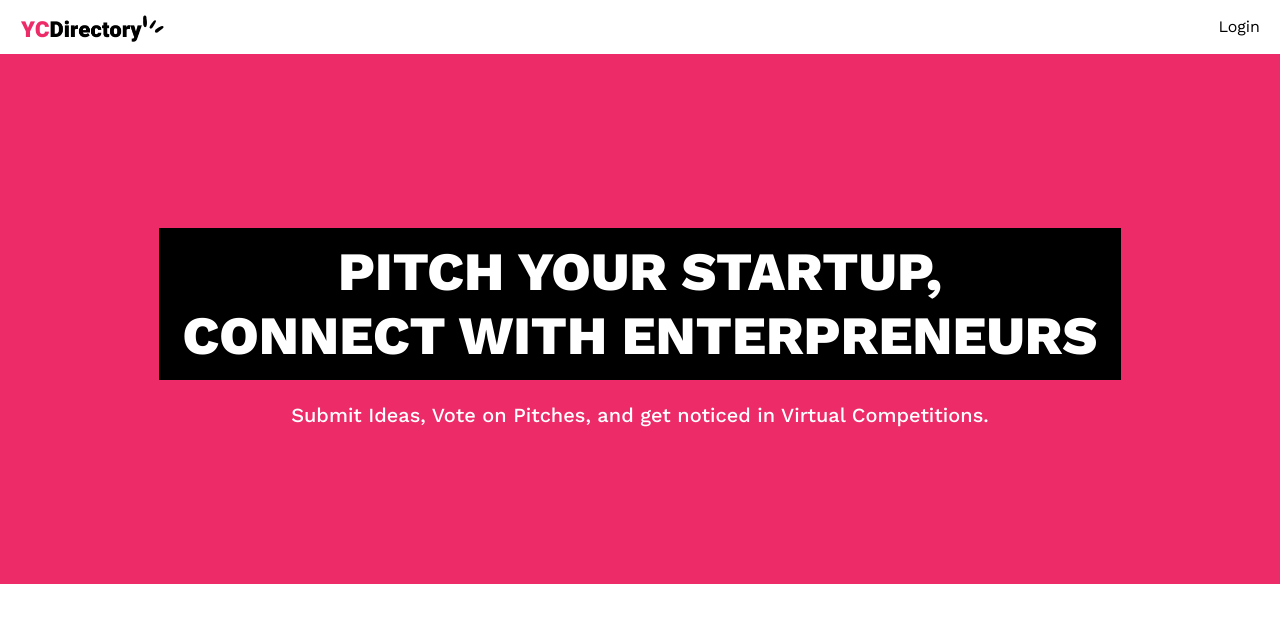
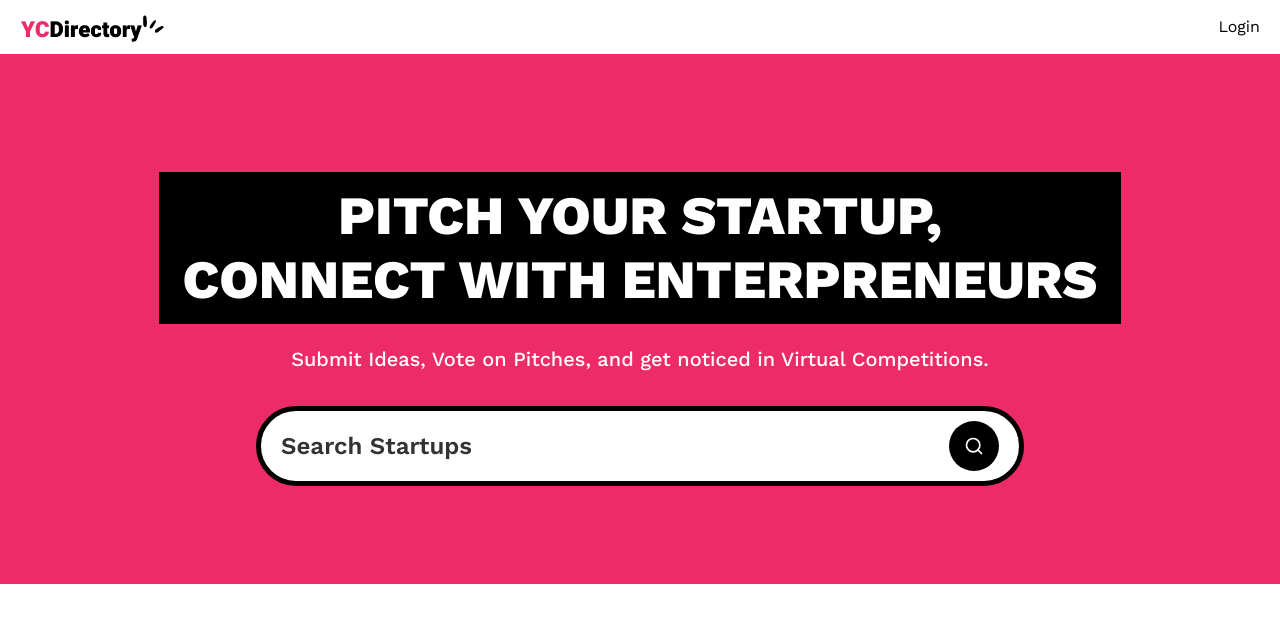
Before and after one commit to ekambains/yc_directory, a Next.js app: page / in a window 1280 px wide. Shown: the top 622 px of the page. Built offline with nearby package versions, Linux system fonts and the light colour scheme; no server answers.

Commit message:
Created the search bar, Hero section finally complete

```diff
--- a/app/(root)/layout.tsx
+++ b/app/(root)/layout.tsx
@@ -1,4 +1,4 @@
-import Navbar from "../components/Navbar";
+import Navbar from "../../components/Navbar";
 
 export default function Layout({ children }: Readonly<{ children: React.ReactNode}>) {
     return (
--- a/app/(root)/page.tsx
+++ b/app/(root)/page.tsx
@@ -1,6 +1,9 @@
-import Image from "next/image";
+import SearchForm from "@/components/SearchForm";
 
-export default function Home() {
+export default async function Home( {searchParams}: {
+  searchParams: Promise<{query?: string}>
+} ) {
+  const query = (await searchParams).query;
   return (
     <div>
       <section className="pink_container">
@@ -8,6 +11,7 @@
         <p className="sub-heading !max-w-3xl">
           Submit Ideas, Vote on Pitches, and get noticed in Virtual Competitions.
         </p>
+        <SearchForm query={query} />
       </section>
     </div>
   );
--- /dev/null
+++ b/components/SearchForm.tsx
@@ -0,0 +1,21 @@
+import React from 'react';
+import Form from "next/form";
+import SearchFormReset from '@/components/SearchFormReset';
+import { Search } from 'lucide-react';
+
+const SearchForm = ( {query}: {query?: string} ) => {
+
+    return (
+        <Form action="/" scroll={false} className='search-form' >
+            <input name='query' defaultValue={query} className='search-input' placeholder='Search Startups' />
+            <div className='flex gap-2'>
+                {query && (<SearchFormReset />)}
+                <button type='submit' className='search-btn text-white'>
+                    <Search className='size-5' />
+                </button>
+            </div>
+        </Form>
+    )
+}
+
+export default SearchForm
--- /dev/null
+++ b/components/SearchFormReset.tsx
@@ -0,0 +1,20 @@
+"use client";
+import { X } from 'lucide-react';
+import Link from 'next/link'
+import React from 'react'
+
+const SearchFormReset = () => {
+    const reset = () => {
+            const form = document.querySelector('.search-form') as HTMLFormElement;
+            if(form) form.reset();
+        }
+    return (
+        <button type='reset' onClick={reset}>
+            <Link href='/' className='search-btn text-white'>
+                <X className='size-5' />
+            </Link>
+        </button>
+    )
+}
+
+export default SearchFormReset
--- /dev/null
+++ b/components/ui/button.tsx
@@ -0,0 +1,57 @@
+import * as React from "react"
+import { Slot } from "@radix-ui/react-slot"
+import { cva, type VariantProps } from "class-variance-authority"
+
+import { cn } from "@/lib/utils"
+
+const buttonVariants = cva(
+  "inline-flex items-center justify-center gap-2 whitespace-nowrap rounded-md text-sm font-medium transition-colors focus-visible:outline-none focus-visible:ring-1 focus-visible:ring-ring disabled:pointer-events-none disabled:opacity-50 [&_svg]:pointer-events-none [&_svg]:size-4 [&_svg]:shrink-0",
+  {
+    variants: {
+      variant: {
+        default:
+          "bg-primary text-primary-foreground shadow hover:bg-primary/90",
+        destructive:
+          "bg-destructive text-destructive-foreground shadow-sm hover:bg-destructive/90",
+        outline:
+          "border border-input bg-background shadow-sm hover:bg-accent hover:text-accent-foreground",
+        secondary:
+          "bg-secondary text-secondary-foreground shadow-sm hover:bg-secondary/80",
+        ghost: "hover:bg-accent hover:text-accent-foreground",
+        link: "text-primary underline-offset-4 hover:underline",
+      },
+      size: {
+        default: "h-9 px-4 py-2",
+        sm: "h-8 rounded-md px-3 text-xs",
+        lg: "h-10 rounded-md px-8",
+        icon: "h-9 w-9",
+      },
+    },
+    defaultVariants: {
+      variant: "default",
+      size: "default",
+    },
+  }
+)
+
+export interface ButtonProps
+  extends React.ButtonHTMLAttributes<HTMLButtonElement>,
+    VariantProps<typeof buttonVariants> {
+  asChild?: boolean
+}
+
+const Button = React.forwardRef<HTMLButtonElement, ButtonProps>(
+  ({ className, variant, size, asChild = false, ...props }, ref) => {
+    const Comp = asChild ? Slot : "button"
+    return (
+      <Comp
+        className={cn(buttonVariants({ variant, size, className }))}
+        ref={ref}
+        {...props}
+      />
+    )
+  }
+)
+Button.displayName = "Button"
+
+export { Button, buttonVariants }
--- a/package.json
+++ b/package.json
@@ -14,6 +14,7 @@
     "react-dom": "$react-dom"
   },
   "dependencies": {
+    "@radix-ui/react-slot": "^1.1.2",
     "@tailwindcss/typography": "^0.5.16",
     "class-variance-authority": "^0.7.1",
     "clsx": "^2.1.1",
```
Also changed, not shown: components/Navbar.tsx (renamed from app/components/Navbar.tsx), 1 other file (tests, documents, lock files or other folders).
